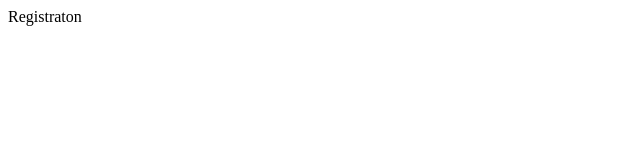
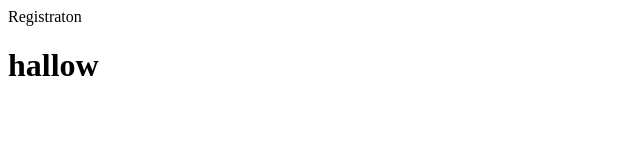
Before and after one commit to MubassirMERN/mychat, a React (Vite) app: page /registration in a window 1280 px wide. Shown: the top 160 px of the page, without its empty margins (0-640 px from the left). Built offline with nearby package versions, Linux system fonts and the light colour scheme.

Commit message:
pushcode

```diff
--- a/src/pages/registration/Registraton.jsx
+++ b/src/pages/registration/Registraton.jsx
@@ -2,7 +2,10 @@ import React from 'react'
 
 function Registraton() {
   return (
-    <div>Registraton</div>
+    <>
+      <div>Registraton</div>
+      <h1>hallow</h1>
+    </>
   )
 }
 
--- a/src/pages/registration/login/Login.jsx
+++ b/src/pages/registration/login/Login.jsx
@@ -3,7 +3,10 @@ import TextField from '@mui/material/TextField';
 
 function Login() {
   return (
-    <TextField id="outlined-basic" label="standard" variant="standard" />
+    <>
+      <TextField id="outlined-basic" label="standard" variant="standard" />
+      <h1>hallo</h1>
+    </>
   )
 }
 
```
